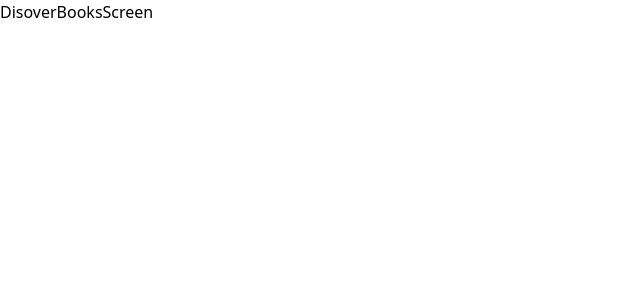
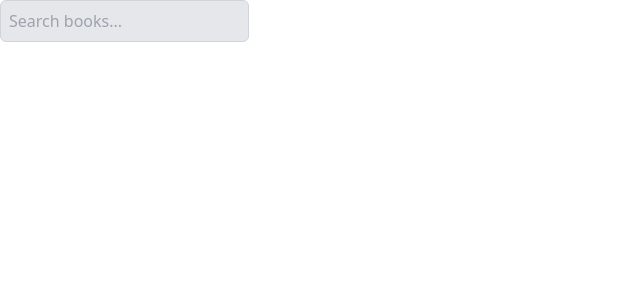
Before and after one commit to alex-js-ltd/server-components, a Next.js app: page /discover in a window 1280 px wide. Shown: the top 300 px of the page, without its empty margins (0-640 px from the left). Built offline with nearby package versions, Linux system fonts and the light colour scheme.

Commit message:
update discover book screen

```diff
--- a/app/discover/page.tsx
+++ b/app/discover/page.tsx
@@ -1,7 +1,27 @@
 import React from 'react'
+import { Input } from '@/comps/form-elements'
 
 const DisoverBooksScreen = () => {
-  return <div>DisoverBooksScreen</div>
+  const handleSearch = async (data: FormData) => {
+    'use server'
+  }
+  return (
+    <div>
+      <div>
+        <form action={handleSearch}>
+          <Input placeholder="Search books..." id="search" type="search" />
+
+          <label htmlFor="search">
+            <button
+              type="submit"
+              className="border-0 relative ml-[-35px] bg-transparent"
+            ></button>
+          </label>
+        </form>
+      </div>
+      <div></div>
+    </div>
+  )
 }
 
 export default DisoverBooksScreen
```
